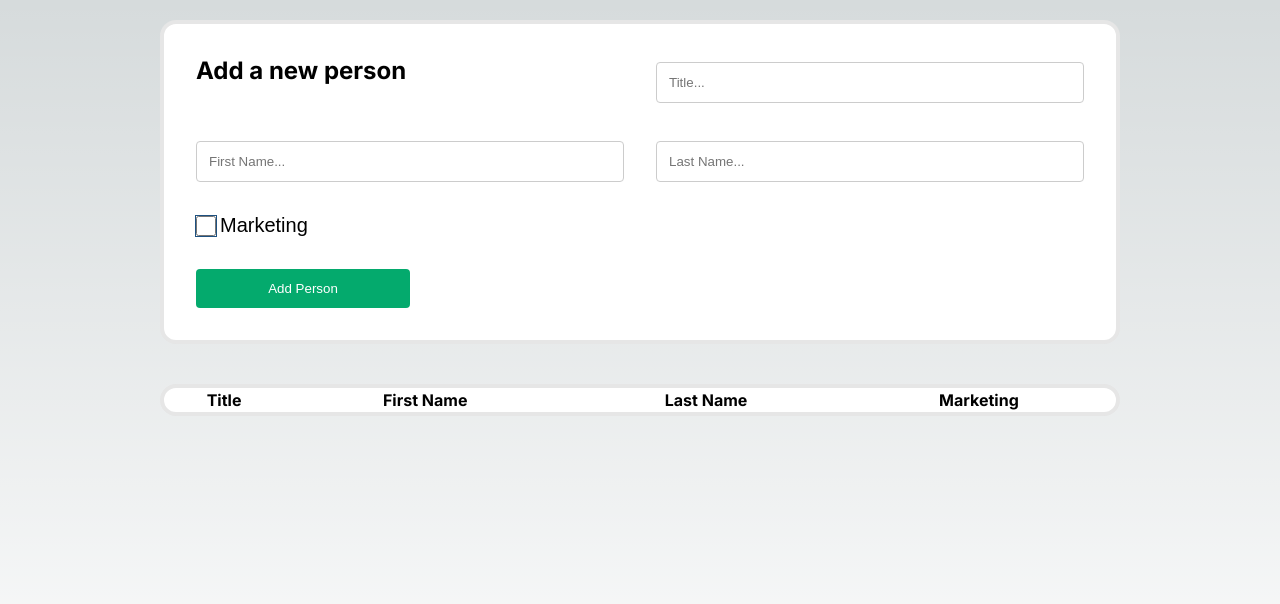
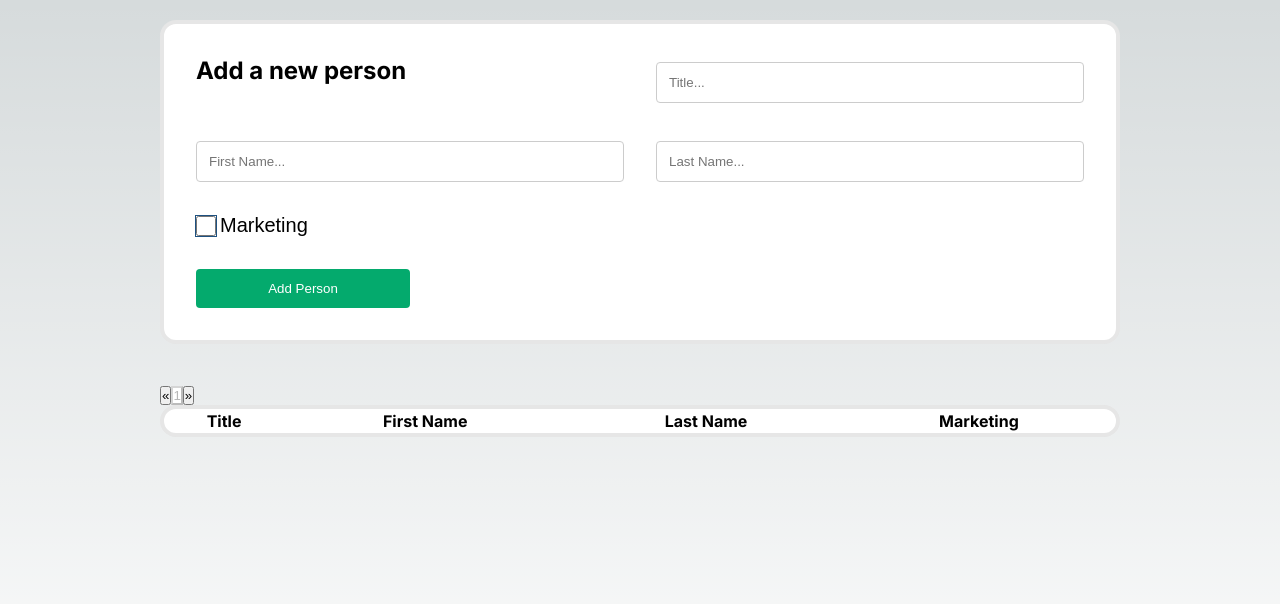
Before and after one commit to reymom/surrealdb-starter-taurikit, a Next.js app: page / in a window 1280 px wide. Shown: the top 604 px of the page. Built offline with nearby package versions, Linux system fonts and the light colour scheme.

Commit message:
add pagination to person list component

```diff
--- a/src/app/components/AddPerson.tsx
+++ b/src/app/components/AddPerson.tsx
@@ -23,7 +23,7 @@ export const AddPerson = ({ onCreate }: Props) => {
                 setPerson({ ...person, marketing: !person.marketing });
                 break;
             }
-            default: console.log("target name does not match any property of person"); break;
+            default: console.error("target name does not match any property of person"); break;
         }
     }
 
--- a/src/app/components/ListPerson.tsx
+++ b/src/app/components/ListPerson.tsx
@@ -2,7 +2,7 @@
 
 import styles from '../page.module.css';
 import { useState, useEffect } from "react";
-import { Person } from "@/bindings";
+import { Person, Page } from "@/bindings";
 import { personController } from "@/api/api";
 
 interface Props {
@@ -10,23 +10,31 @@ interface Props {
 }
 
 export const ListPerson = ({ reRender }: Props) => {
+    const ITEMS_PER_PAGE = 10;
+
     const [personList, setPersonList] = useState<Person[]>([]);
     const [removed, setRemoved] = useState<boolean>(false); //effectful state
+    const [page, setPage] = useState<Page>({ page: 0, limit: ITEMS_PER_PAGE });
 
     useEffect(() => {
         const listPerson = async () => {
-            personController.list().then(
+            personController.list(page).then(
                 (result) => { setPersonList(result) },
                 (reason) => { console.error("list call rejected: ", reason) },
             )
         }
         listPerson();
-    }, [reRender, removed]);
+    }, [reRender, removed, page]);
+
+    useEffect(() => {
+        if ((personList.length == 0) && (page.page > 0)) {
+            setPage({ ...page, page: page.page - 1 })
+        }
+    }, [personList, page])
 
     const deletePerson = async (id: string) => {
-        let splitted = id.split(":");
         try {
-            let person_id = await personController.delete(splitted[1]);
+            let person_id = await personController.delete(id);
             setRemoved(!removed);
         } catch (e) {
             console.error("error = ", e)
@@ -35,6 +43,21 @@ export const ListPerson = ({ reRender }: Props) => {
 
     return (
         <div className={styles.container}>
+            <div className={styles.pagination}>
+                <button className={styles.pageButton} onClick={() => {
+                    if (page.page > 0) {
+                        setPage({ ...page, page: page.page - 1 })
+                    }
+                }}>&laquo;</button>
+                <button className={styles.pageButton} style={{ pointerEvents: "none", backgroundColor: "white" }} disabled>
+                    {page.page + 1}
+                </button>
+                <button className={styles.pageButton} onClick={() => {
+                    if (personList.length >= ITEMS_PER_PAGE) {
+                        setPage({ ...page, page: page.page + 1 })
+                    }
+                }}>&raquo;</button>
+            </div>
             <table className={styles.personListTable}>
                 <thead>
                     <tr>
```
